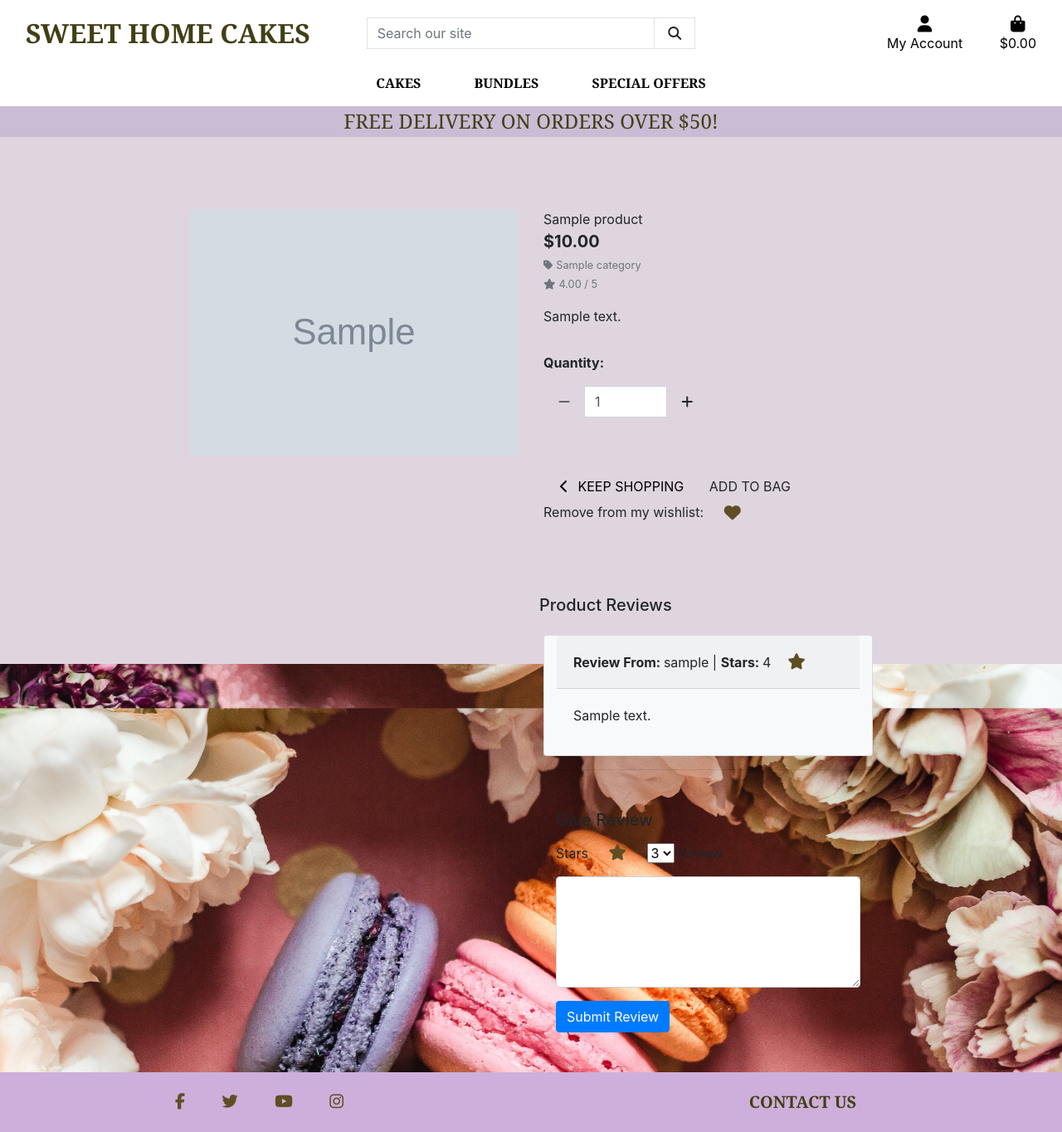
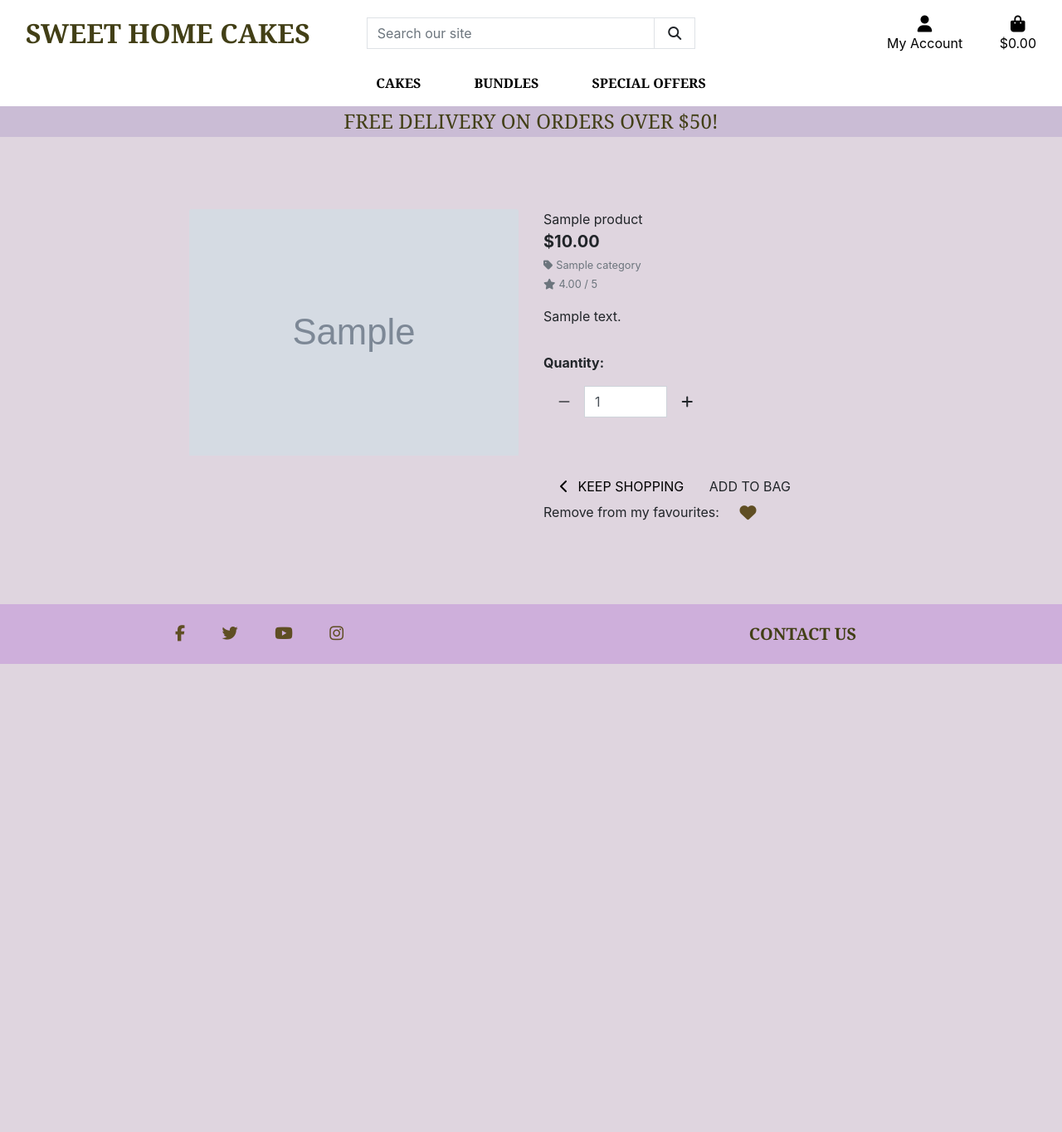
Before and after one commit to NicoleHitter/sweet-home-cakes, a Django app: page /products/1/ in a window 1280 px wide. Shown: the whole page at 83% size. After the commit the page ends 800 px from the top, so only its background shows below. Run offline with Django 3.2, Linux system fonts and the light colour scheme; a user stored in the database is signed in; tables that the repository leaves empty hold one stand-in row (values such as "Sample post"); grey boxes marked "Sample" are stand-in pictures; some libraries are stand-ins or nearby versions; some web fonts are replaced.

Commit message:
Add tools and css to products.html

```diff
--- a/products/forms.py
+++ b/products/forms.py
@@ -1,5 +1,5 @@
 from django import forms
-from .models import Product, Category, ProductReview
+from .models import Product, Category
 
 
 class ProductForm(forms.ModelForm):
@@ -16,12 +16,3 @@ class ProductForm(forms.ModelForm):
         self.fields['category'].choices = friendly_names
         for field_name, field in self.fields.items():
             field.widget.attrs['class'] = 'border-black rounded-0'
-
-
-class ReviewForm(forms.ModelForm):
-    class Meta:
-        model = ProductReview
-        fields = (
-            'stars',
-            'content',
-        )
--- a/products/models.py
+++ b/products/models.py
@@ -33,18 +33,6 @@ class Product(models.Model):
     def __str__(self):
         return self.name
 
-class ProductReview(models.Model):
-    """
-    Model for product reviews
-    """
-    product = models.ForeignKey(
-        Product, related_name='reviews', on_delete=models.CASCADE)
-    user = models.ForeignKey(
-        User, related_name='reviews', on_delete=models.CASCADE)
-    content = models.TextField(blank=True, null=True)
-    stars = models.IntegerField()
-
-
 
 class Wishlist(models.Model):
     """
--- a/products/templates/products/product_detail.html
+++ b/products/templates/products/product_detail.html
@@ -1,5 +1,10 @@
 {% extends "base.html" %}
 {% load static %}
+{% load bag_tools %}
+
+{% block extra_css %}
+    <link rel="stylesheet" href="{% static 'checkout/css/checkout.css' %}">
+{% endblock %}
 
 {% block page_header %}
     <div class="container header-container">
@@ -101,9 +106,9 @@
                             {% if user.is_authenticated %}
                             <div class="col-12 mb-4">
                                 {% if not in_wishlist %}
-                                <p>Add to my wishlist: <a href="{% url 'add_to_wishlist' product.id user.id %}"><i class="fa fa-heart fa-lg"></i></a></p>
+                                <p>Add to my favourites: <a href="{% url 'add_to_wishlist' product.id user.id %}"><i class="fa fa-heart fa-lg"></i></a></p>
                                 {% else %}
-                                <p>Remove from my wishlist: <a href="{% url 'remove_from_wishlist' wishlist_item.id %}"><i class="fa fa-heart fa-lg in-wishlist"></i></a></p>
+                                <p>Remove from my favourites: <a href="{% url 'remove_from_wishlist' wishlist_item.id %}"><i class="fa fa-heart fa-lg in-wishlist"></i></a></p>
                                 {% endif %}
                             </div>
                             {% else %}
@@ -111,50 +116,8 @@
                                 <p><a href="{% url 'account_login' %}">Login</a> or <a href="{% url 'account_signup' %}">Sign Up</a> to add product to wishlist. <i class="fa fa-heart fa-lg"></i></p>
                             </div>
                             {% endif %}
-                            <hr>
-                            <h5 class="mt-5">Product Reviews</h5>
-                            <div class="col-12">
-                                {% for review in product.reviews.all %}
-                                <div class="col-12 card bg-light mt-3">
-                                    <div class="card-header">
-                                        <strong>Review From: </strong> {{ review.user }} |
-                                        <strong>Stars: </strong> {{ review.stars }}<i class="fa fa-star"></i>
-                                    </div>
-                                    <div class="card-body">
-                                        {{ review.content|linebreaks }}
-                                    </div>
-                                </div>
-                                {% empty %}
-                                <div class="col-12">
-                                    <p>No reviews to show. Give us the first!</p>
-                                </div>
-                                {% endfor %}
-                                <hr>
-                                <div class="col-12">
-                                    {% if request.user.is_authenticated %}
-                                    <form method="POST" id="review_form">
-                                        {% csrf_token %}
-                                        <h5 class="mt-5">Give Review</h5>
-                                        <label for="stars">Stars <i class="fa fa-star"></i></label>
-                                        <select class="form-select" name="stars" id="stars" selected="3">
-                                            <option value="1">1</option>
-                                            <option value="2">2</i></option>
-                                            <option value="3" selected >3</option>
-                                            <option value="4">4</option>
-                                            <option value="5">5</i></option>
-                                        </select>
-                                        <label for="content">Review</label>
-                                        <textarea class="form-control" name="content" id="content" cols="30" rows="5"></textarea>
-                                        <button class="btn btn-primary mt-3" type="submit">Submit Review</button>
 
-                                    </form>
-                                    {% else %}
-                                    <p><a href="{% url 'account_login' %}">Login </a>or <a href="{% url 'account_signup' %}">Sign Up
-                                        </a>to give a review.</p>
-                                    {% endif %}
-                                </div>
-                                <input type="hidden" name="redirect_url" value="{{ request.path }}">
-                            </div>
+
                             </div>
                         </div>
                     </form>
--- a/products/templates/products/products.html
+++ b/products/templates/products/products.html
@@ -1,5 +1,11 @@
 {% extends "base.html" %}
 {% load static %}
+{% load bag_tools %}
+
+{% block extra_css %}
+    <link rel="stylesheet" href="{% static 'checkout/css/checkout.css' %}">
+{% endblock %}
+
 
 {% block page_header %}
     <div class="container header-container">
--- a/products/templates/products/wishlist.html
+++ b/products/templates/products/wishlist.html
@@ -1,5 +1,11 @@
 {% extends "base.html" %}
 {% load static %}
+{% load bag_tools %}
+
+{% block extra_css %}
+    <link rel="stylesheet" href="{% static 'checkout/css/checkout.css' %}">
+{% endblock %}
+
 
 {% block page_header %}
     <div class="container header-container">
--- a/products/views.py
+++ b/products/views.py
@@ -7,8 +7,8 @@ from django.conf import settings
 from django.core.mail import send_mail
 from django.contrib.auth.models import User
 
-from .models import Product, Category, ProductReview, Wishlist
-from .forms import ProductForm, ReviewForm
+from .models import Product, Category, Wishlist
+from .forms import ProductForm
 
 # Create your views here.
 
@@ -68,7 +68,7 @@ def product_detail(request, product_id):
     """
 
     product = get_object_or_404(Product, pk=product_id)
-    form = ReviewForm()
+
     # Check if product is in users wishlist
     user = request.user
     in_wishlist = False
@@ -79,23 +79,8 @@ def product_detail(request, product_id):
         in_wishlist = Wishlist.objects.filter(
             product=product, user=user).exists()
 
-    # Add a product review
-    if request.method == 'POST':
-        form = ReviewForm(request.POST)
-        if form.is_valid():
-            review = form.save(commit=False)
-            review.user = request.user
-            review.product = product
-            review = form.save()
-            messages.success(request, 'Successfully added review!')
-            return redirect(reverse('product_detail', args=[product.id]))
-        else:
-            messages.error(request, 'Failed to add review.\
-                 Please check that the form is valid.')
-
     context = {
         'product': product,
-        'form': form,
         'in_wishlist': in_wishlist,
         'wishlist_item': wishlist_item,
     }
--- a/templates/base.html
+++ b/templates/base.html
@@ -87,7 +87,7 @@
                             {% endif %}
                             <a href="{% url 'profile' %}" class="dropdown-item">My Profile</a>
                             <a href="{% url 'account_logout' %}" class="dropdown-item">Logout</a>
-                            <a href="{% url 'wishlist' %}" class="dropdown-item">My Wishlist</a>
+                            <a href="{% url 'wishlist' %}" class="dropdown-item">My Favourites</a>
                         {% else %}
                             <a href="{% url 'account_signup' %}" class="dropdown-item">Register</a>
                             <a href="{% url 'account_login' %}" class="dropdown-item">Login</a>
```
Also changed, not shown: products/admin.py (+2 -19 lines).
